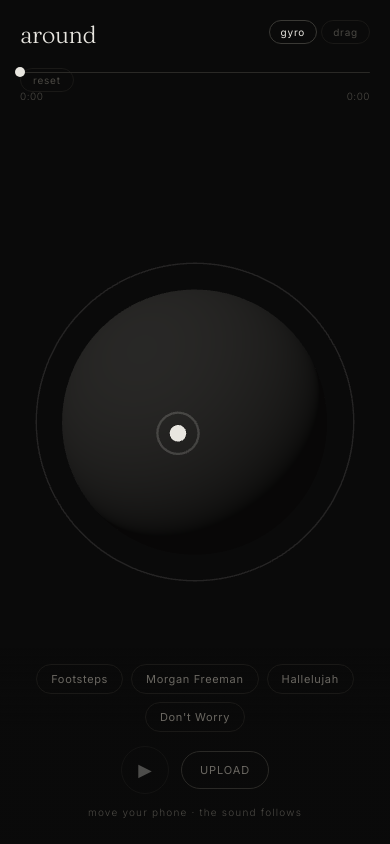
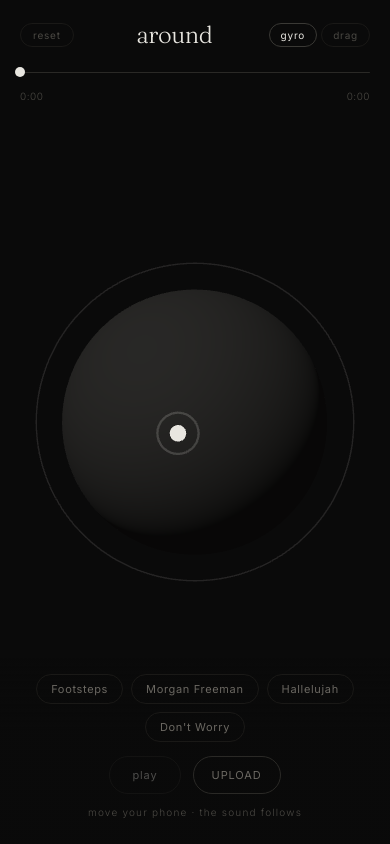
Before and after one commit to k-boateng/around, a SvelteKit app: page /mobile in a window 390 px wide. Built offline with nearby package versions, Linux system fonts and the light colour scheme; no server answers.

Commit message:
fix: rename don'tworry.mp3 to remove apostrophe, mobile UI polish

```diff
--- a/src/routes/mobile/+page.svelte
+++ b/src/routes/mobile/+page.svelte
@@ -223,7 +223,18 @@
   <canvas bind:this={canvas}></canvas>
 
   <header>
+    <div class="header-left">
+      {#if inputMode === 'gyro' && gyroGranted}
+        <button class="reset-btn" onclick={resetHeading}>reset</button>
+      {:else if inputMode === 'gyro' && !gyroGranted && gyroAvail}
+        <button class="enable-gyro" onclick={requestGyro}>enable gyroscope</button>
+      {:else}
+        <span></span>
+      {/if}
+    </div>
+
     <span class="wordmark">around</span>
+
     <div class="mode-toggle">
       <button
         class:active={inputMode === 'gyro'}
@@ -236,12 +247,6 @@
       >drag</button>
     </div>
   </header>
-
-  {#if inputMode === 'gyro' && gyroGranted}
-    <button class="reset-btn" onclick={resetHeading}>reset</button>
-  {:else if inputMode === 'gyro' && !gyroGranted && gyroAvail}
-    <button class="enable-gyro" onclick={requestGyro}>enable gyroscope</button>
-  {/if}
 
   {#if trackTitle}
     <div class="now-playing">
@@ -295,7 +300,7 @@
 
     <div class="actions">
       <button class="play-btn" onclick={togglePlayPause} disabled={loading || !duration}>
-        {playing ? '⏸' : '▶'}
+        {playing ? 'pause' : 'play'}
       </button>
 
       <label class="pill-btn">
@@ -344,7 +349,7 @@
     display: block;
   }
 
-  /* Header */
+  /* Header — three-column: left controls | wordmark | mode toggle */
   header {
     position: fixed;
     top: env(safe-area-inset-top, 20px);
@@ -352,12 +357,18 @@
     padding: 20px 20px 0;
     display: flex;
     justify-content: space-between;
-    align-items: flex-start;
+    align-items: center;
     z-index: 10;
     pointer-events: none;
   }
 
   header > * { pointer-events: auto; }
+
+  .header-left {
+    min-width: 60px;
+    display: flex;
+    align-items: center;
+  }
 
   .wordmark {
     font-family: 'Fraunces', Georgia, serif;
@@ -390,11 +401,8 @@
   .mode-toggle button.active   { border-color: #3a3935; color: #e8e6e0; }
   .mode-toggle button:disabled { opacity: 0.2; cursor: not-allowed; }
 
-  /* Gyro controls */
+  /* Gyro controls — inline in header */
   .reset-btn {
-    position: fixed;
-    top: calc(env(safe-area-inset-top, 20px) + 68px);
-    left: 20px;
     background: transparent;
     border: 1px solid #1a1917;
     color: #4a4843;
@@ -405,28 +413,22 @@
     font-weight: 400;
     letter-spacing: 0.08em;
     cursor: pointer;
-    z-index: 10;
     transition: border-color 0.2s, color 0.2s;
   }
 
   .reset-btn:hover { border-color: #3a3935; color: #e8e6e0; }
 
   .enable-gyro {
-    position: fixed;
-    top: calc(env(safe-area-inset-top, 20px) + 68px);
-    left: 50%;
-    transform: translateX(-50%);
     background: transparent;
     border: 1px solid #2a2926;
     color: #e8e6e0;
-    padding: 10px 24px;
+    padding: 5px 12px;
     border-radius: 999px;
     font-family: inherit;
-    font-size: 11px;
+    font-size: 10px;
     font-weight: 400;
     letter-spacing: 0.08em;
     cursor: pointer;
-    z-index: 10;
   }
 
   /* Now-playing — centred in viewport */
@@ -566,20 +568,22 @@
   .actions { display: flex; align-items: center; gap: 12px; }
 
   .play-btn {
-    width: 48px; height: 48px;
-    border-radius: 50%;
+    background: transparent;
     border: 1px solid #2a2926;
-    background: transparent;
     color: #e8e6e0;
-    font-size: 1.1rem;
+    font-family: inherit;
+    font-size: 11px;
+    font-weight: 400;
+    letter-spacing: 0.08em;
+    text-transform: lowercase;
+    padding: 11px 22px;
+    border-radius: 999px;
     cursor: pointer;
-    display: flex;
-    align-items: center;
-    justify-content: center;
     transition: border-color 0.2s;
   }
 
-  .play-btn:disabled { opacity: 0.3; }
+  .play-btn:hover:not(:disabled) { border-color: #e8e6e0; }
+  .play-btn:disabled { opacity: 0.3; cursor: not-allowed; }
 
   .pill-btn {
     background: transparent;
```
Also changed, not shown: 1 other file (tests, documents, lock files or other folders).
